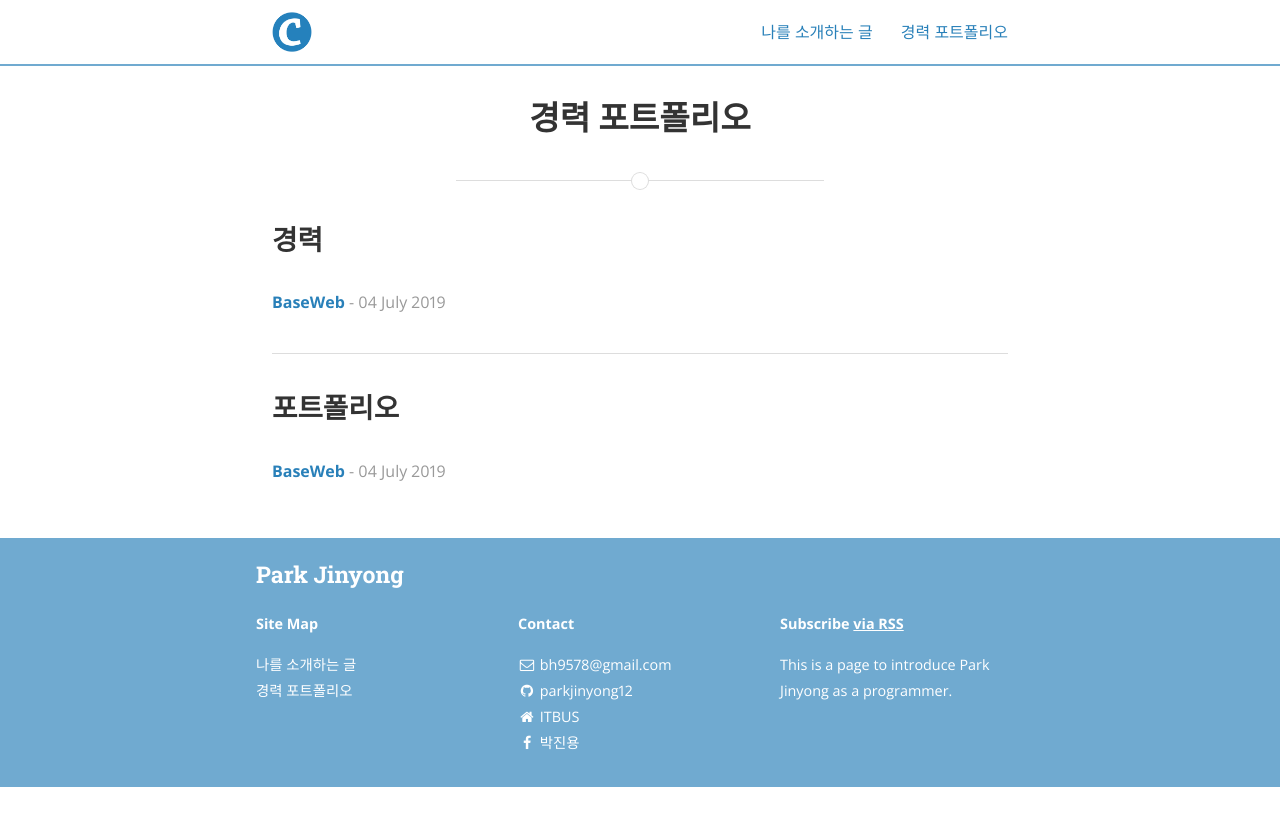
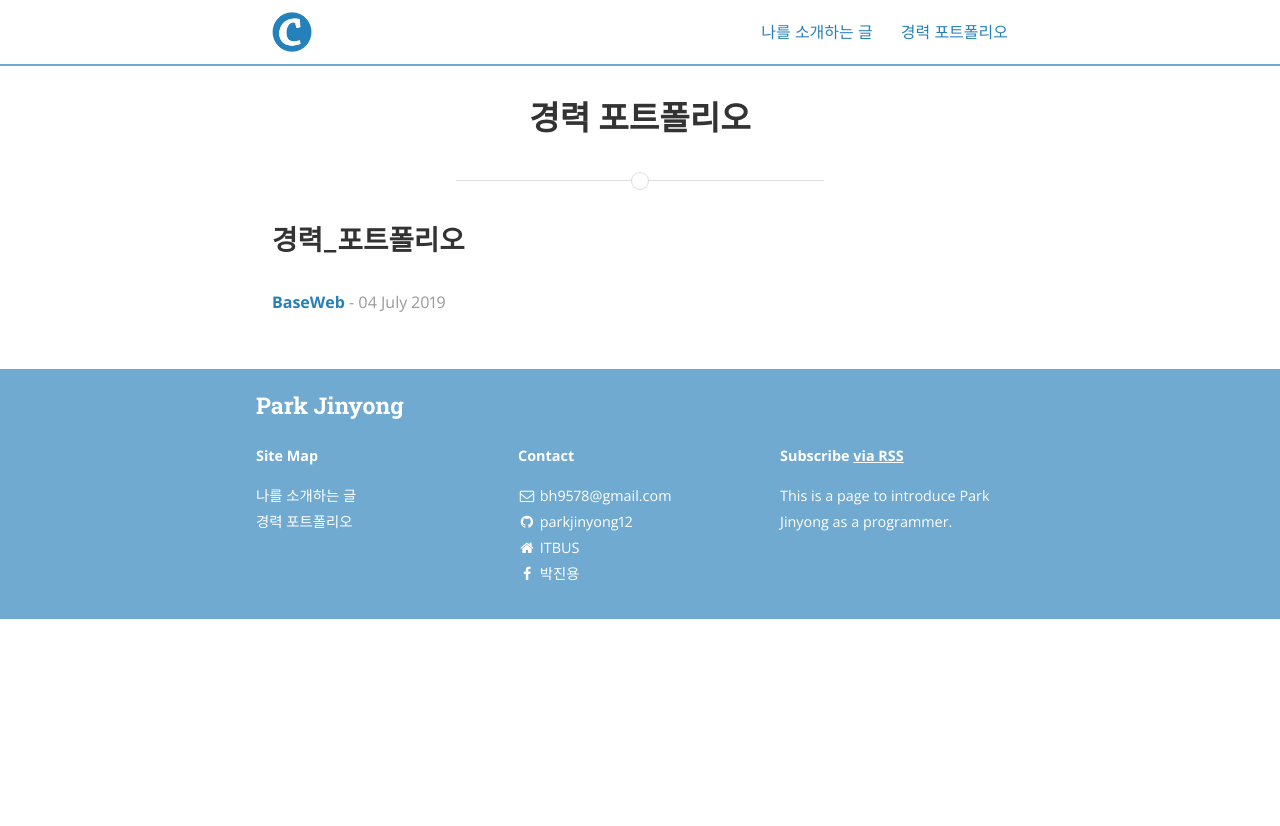
Before and after one commit to parkjinyong12/parkjinyong12.github.io, a Jekyll site: the page built from project.html, in a window 1280 px wide. Shown: the top 826 px of the page. Built offline with Jekyll 4.4.1, drawn with Linux system fonts in a browser that asks for light colours; nearby versions of some CDN libraries.

```diff
--- a/_posts/2015-04-18-welcome-to-jekyll.markdown
+++ b/_posts/2015-04-18-welcome-to-jekyll.markdown
@@ -3,7 +3,7 @@ layout: post
 title:  "BaseWeb"
 date:   2019-07-04 12:27:59
 author: 박진용
-categories: "경력 포트폴리오"
+categories: "경력_포트폴리오"
 tags:	project
 cover:  "/assets/instacode.png"
 ---
```
